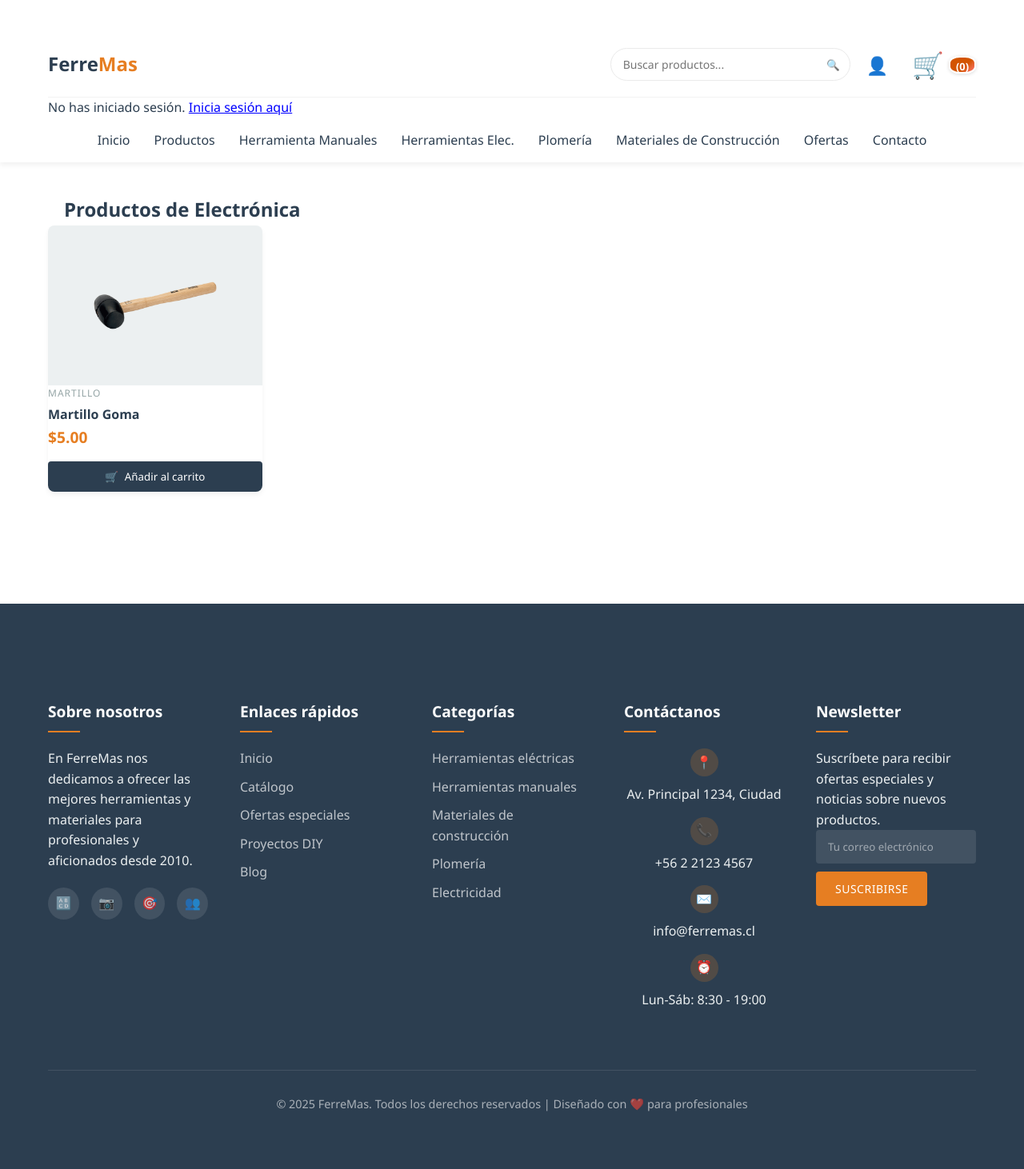
After one commit to Loree1512/FerreMas, a Django app: page /categoria/manuales/ in a window 1280 px wide. The commit adds this page. Shown: the whole page at 80% size. Run offline with Django 5.2, Linux system fonts and the light colour scheme; data comes from the database, SQL or seed files in the repository; both versions use the stored data as it was after the commit.

Commit message:
Listado de productos segun categorias

```diff
--- a/tienda/models.py
+++ b/tienda/models.py
@@ -1,11 +1,18 @@
 from django.db import models
 
 class Producto(models.Model):
+    CATEGORIAS = [
+        ('manuales', 'Herramientas manuales'),
+        ('materiales', 'Materiales'),
+        ('electronica', 'Electricidad'),
+        ('plomeria', 'Plomería'),
+    ]
+
     nombre = models.CharField(max_length=200)
     descripcion = models.TextField()
     precio = models.DecimalField(max_digits=10, decimal_places=2)
     imagen = models.ImageField(upload_to='productos/', blank=True, null=True)
     disponible = models.BooleanField(default=True)
-
+    categoria = models.CharField(max_length=20, choices=CATEGORIAS)
     def __str__(self):
         return self.nombre
--- a/tienda/static/tienda/styles.css
+++ b/tienda/static/tienda/styles.css
@@ -1200,7 +1200,20 @@ footer {
     color: rgba(255, 255, 255, 0.6);
     font-size: 0.9rem;
 }
+/* Alinear título con la lista de productos */
+.titulo-categoria {
+    margin-left: 20px; /* Ajusta este valor según tu diseño */
+    padding-left: 0;
+    text-align: left;
+}
 
+/* Contenedor principal para alinear todo */
+.contenedor-productos {
+    display: flex;
+    flex-direction: column;
+    align-items: flex-start;
+    margin-left: 20px;
+}
 /* Responsive */
 @media (max-width: 991px) {
     .hero {
--- a/tienda/templates/tienda/inicio.html
+++ b/tienda/templates/tienda/inicio.html
@@ -45,16 +45,16 @@
             <h1>Bienvenido, {{ request.user.username }}!</h1>
             <a href="{% url 'logout' %}">Cerrar sesión</a>
             {% else %}
-            <p>No has iniciado sesión. <a href="{% url 'login' %}">Inicia sesión aquí</a></p>
+            <p>No has iniciado sesión. <a href="{% url 'login' %}" style="color: blue; text-decoration: underline;">Inicia sesión aquí</a></p>
             {% endif %}
             <nav>
                 <ul>
                     <li><a href="{% url 'inicio' %}">Inicio</a></li>
-                    <li><a href="{% url 'lista_productos' %}">Herramientas</a></li>
-                    <li><a href="#">Materiales</a></li>
-                    <li><a href="#">Electricidad</a></li>
-                    <li><a href="#">Plomería</a></li>
-                    <li><a href="#">Construcción</a></li>
+                    <li><a href="{% url 'lista_productos' %}">Productos</a></li>
+                    <li><a href="{% url 'productos_categoria' categoria='manuales' %}">Herramienta Manuales</a></li>
+                    <li><a href="{% url 'productos_categoria' categoria='electronica' %}">Herramientas Elec.</a></li>
+                    <li><a href="{% url 'productos_categoria' categoria='plomeria' %}">Plomería</a></li>
+                    <li><a href="{% url 'productos_categoria' categoria='materiales' %}">Materiales de Construcción</a></li>
                     <li><a href="#">Ofertas</a></li>
                     <li><a href="{% url 'contacto' %}">Contacto</a></li>
                 </ul>
--- /dev/null
+++ b/tienda/templates/tienda/productos_categoria.html
@@ -0,0 +1,43 @@
+{% extends "tienda/inicio.html" %}  <!-- Asegúrate de heredar de tu template base -->
+
+{% block content %}
+<section class="container products-section" style="margin-top: 40px; margin-bottom: 40px;">
+    <h2 class="titulo-categoria">Productos de Electrónica</h2>
+        <div class="products-grid">
+            {% for producto in productos %}
+                <div class="product-card">
+                    <div class="product-image">
+                        {% if producto.es_nuevo %}
+                            <span class="product-tag tag-new">Nuevo</span>
+                        {% endif %}
+                        {% if producto.descuento > 0 %}
+                            <span class="product-tag tag-discount">-{{ producto.descuento }}%</span>
+                        {% endif %}
+                        {% if producto.imagen %}
+                            <img src="{{ producto.imagen.url }}" alt="{{ producto.nombre }}">
+                        {% else %}
+                            <img src="/api/placeholder/250/200" alt="{{ producto.nombre }}">
+                        {% endif %}
+                    </div>
+                    <div class="product-details">
+                        <div class="product-category">{{ producto.descripcion }}</div>
+                        <h4 class="product-title">{{ producto.nombre }}</h4>
+                        <div class="product-price">
+                            <span class="current-price">${{ producto.precio }}</span>
+                            {% if producto.precio_anterior %}
+                                <span class="old-price">${{ producto.precio_anterior }}</span>
+                            {% endif %}
+                        </div>
+                        <button class="add-to-cart" data-id="{{ producto.id }}" onclick="agregarAlCarrito({{ producto.id }}, '{{ producto.nombre|escapejs }}', {{ producto.precio }})">
+                            <span class="cart-icon-btn">🛒</span> Añadir al carrito
+                        </button>
+                    </div>
+                </div>
+            {% empty %}
+                <div class="no-products">
+                    <p>No hay productos disponibles en esta categoría.</p>
+                </div>
+            {% endfor %}
+        </div>
+    </section>
+{% endblock %}
--- a/tienda/urls.py
+++ b/tienda/urls.py
@@ -1,5 +1,7 @@
 from django.urls import path
 from . import views
+from django.conf import settings
+from django.conf.urls.static import static
 
 urlpatterns = [
     path('', views.inicio, name='inicio'),
@@ -11,4 +13,5 @@ urlpatterns = [
     path('panel/inicio/', views.admin_inicio_view, name='admin_inicio'),
     path('logout/', views.logout_view, name='logout'),
     path('contacto/', views.contacto, name='contacto'),
-]
+    path('categoria/<str:categoria>/', views.productos_por_categoria, name='productos_categoria'),
+] + static(settings.MEDIA_URL, document_root=settings.MEDIA_ROOT)
--- a/tienda/views.py
+++ b/tienda/views.py
@@ -114,3 +114,10 @@ def login_view(request):
             return render(request, 'tienda/login.html', {'error': 'Credenciales incorrectas'})
 
     return render(request, 'tienda/login.html')
+
+def productos_por_categoria(request, categoria):
+    productos = Producto.objects.filter(categoria=categoria)
+    return render(request, 'tienda/productos_categoria.html', {
+        'productos': productos,
+        'categoria_actual': categoria
+    })
```
Also changed, not shown: db.sqlite3, media/productos/TaladroElec.png (added), tienda/migrations/0002_producto_categoria.py (added), tienda/migrations/0003_alter_producto_categoria.py (added), tienda/migrations/0004_alter_producto_categoria.py (added).
